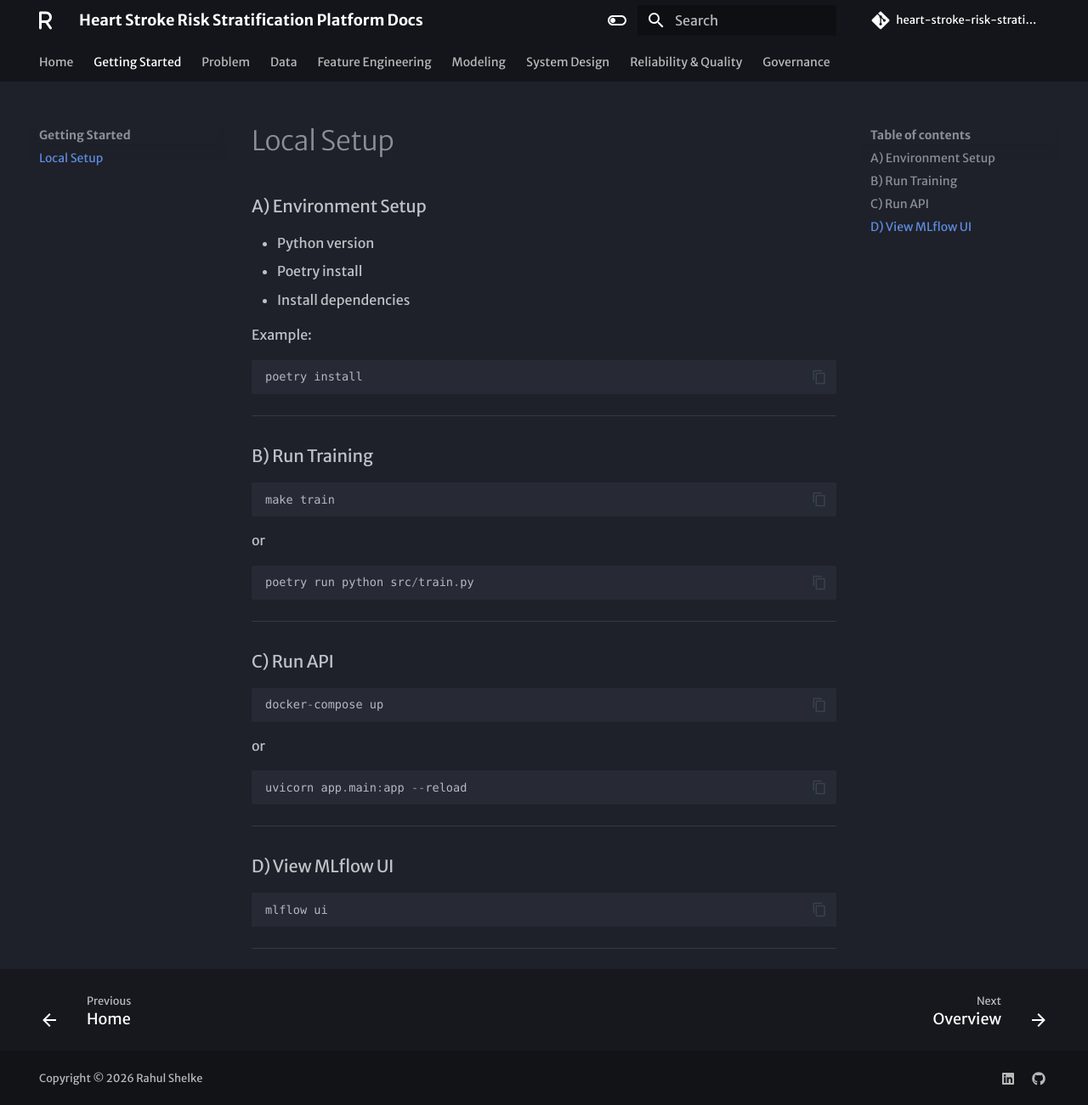
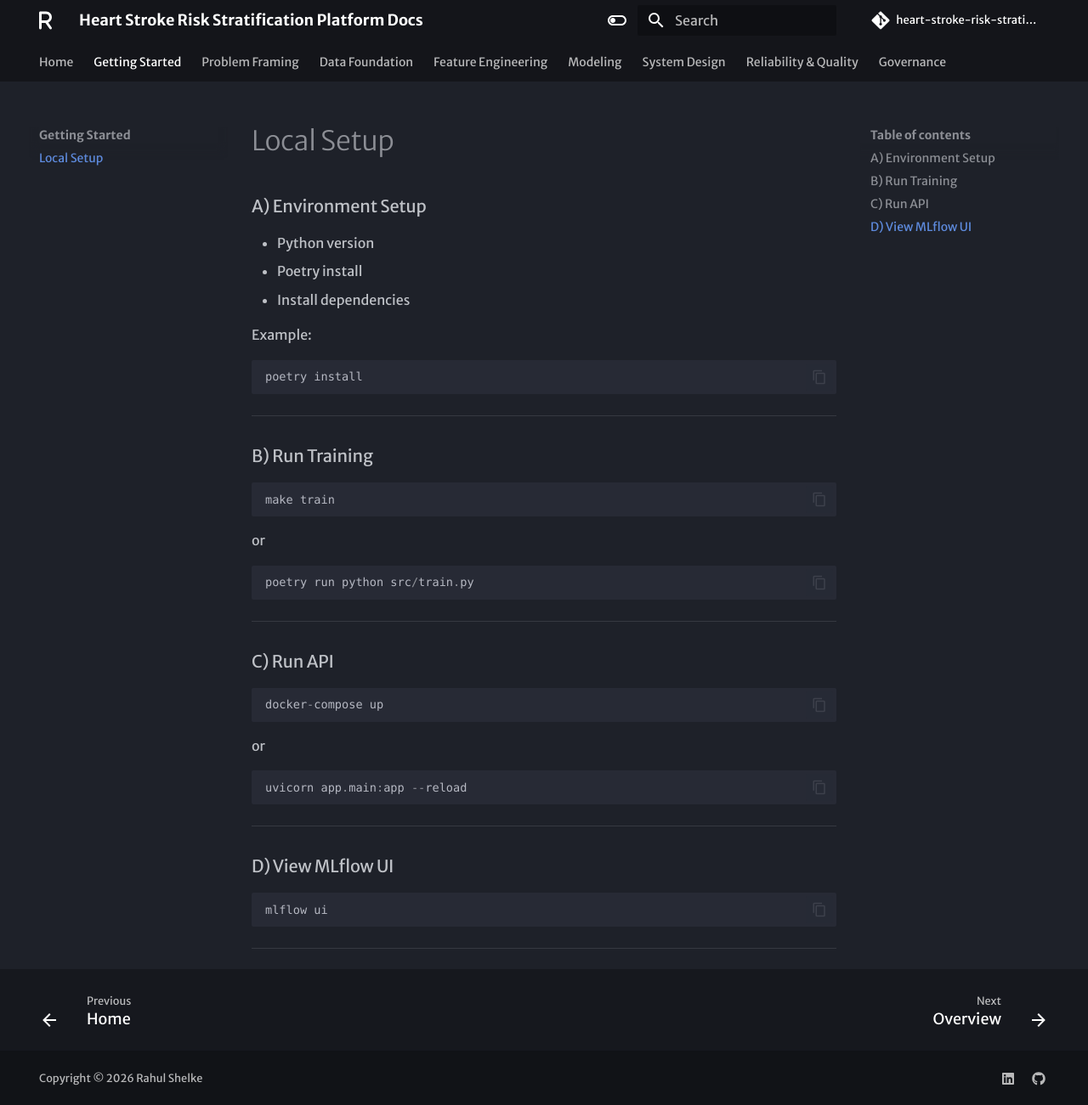
Before and after one commit to Rahul-404/heart-stroke-prediction, an MkDocs documentation site: the page built from docs/00_getting_started/local_setup.md, in a window 1280 px wide and 1301 px high. Shown: the whole window at 85% size. Built offline with MkDocs 1.6.1 and Material for MkDocs 9.7.7, drawn with Linux system fonts in a browser that asks for light colours; some web fonts are replaced; comment, search, counter and statistics services are not loaded.

Commit message:
docs: update menu sub section name

```diff
--- a/mkdocs.yml
+++ b/mkdocs.yml
@@ -60,11 +60,11 @@ nav:
   - Getting Started:
       - Local Setup: 00_getting_started/local_setup.md
 
-  - Problem:
+  - Problem Framing:
       - Overview: 01_problem/problem_statement.md
       - Success Criteria: 01_problem/success_criteria.md
 
-  - Data:
+  - Data Foundation:
       - Data Overview: 02_data/data_overview.md
       - Data Schema: 02_data/schema.md
       - Data Quality & Bias: 02_data/data_quality.md
```
